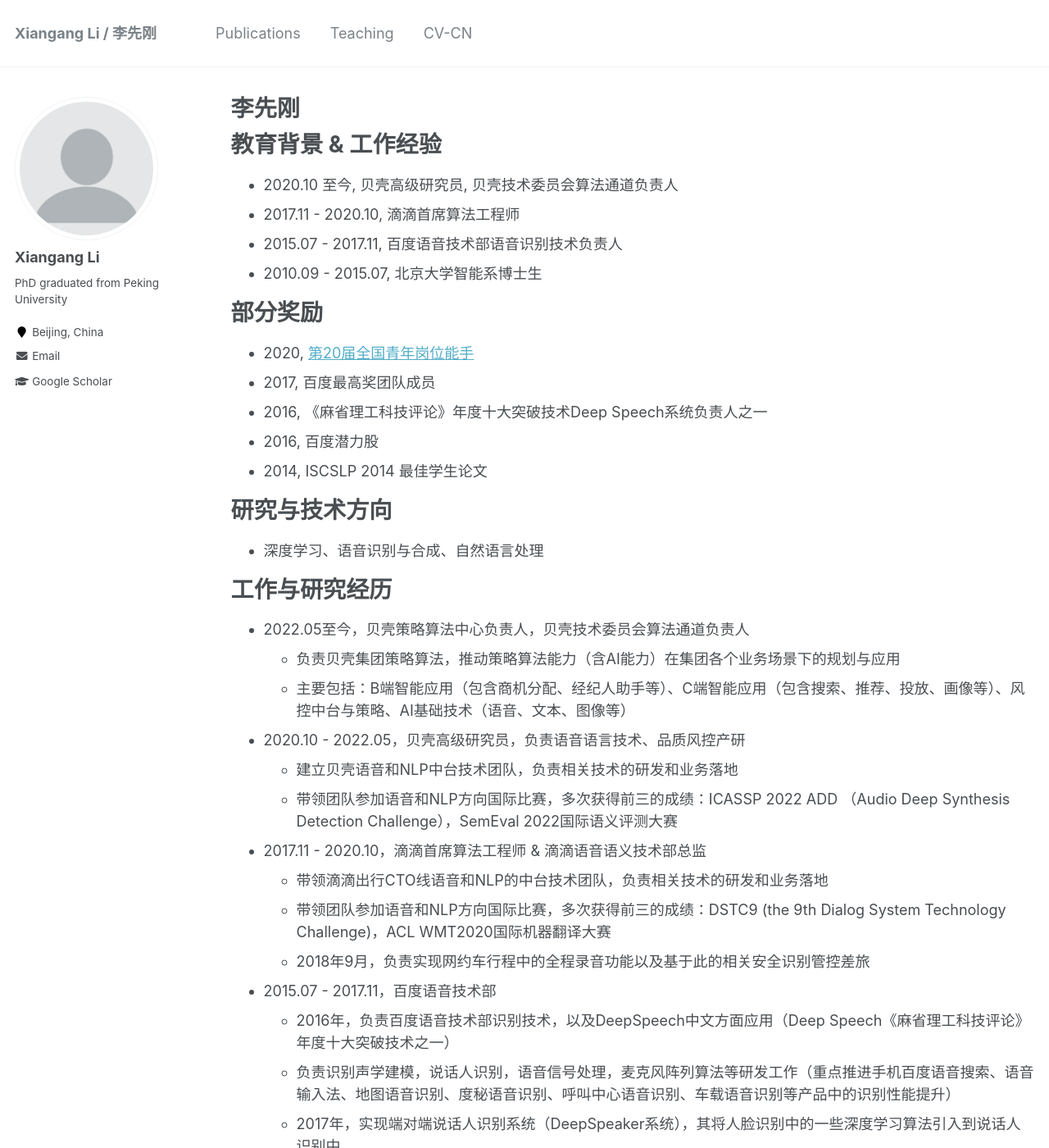
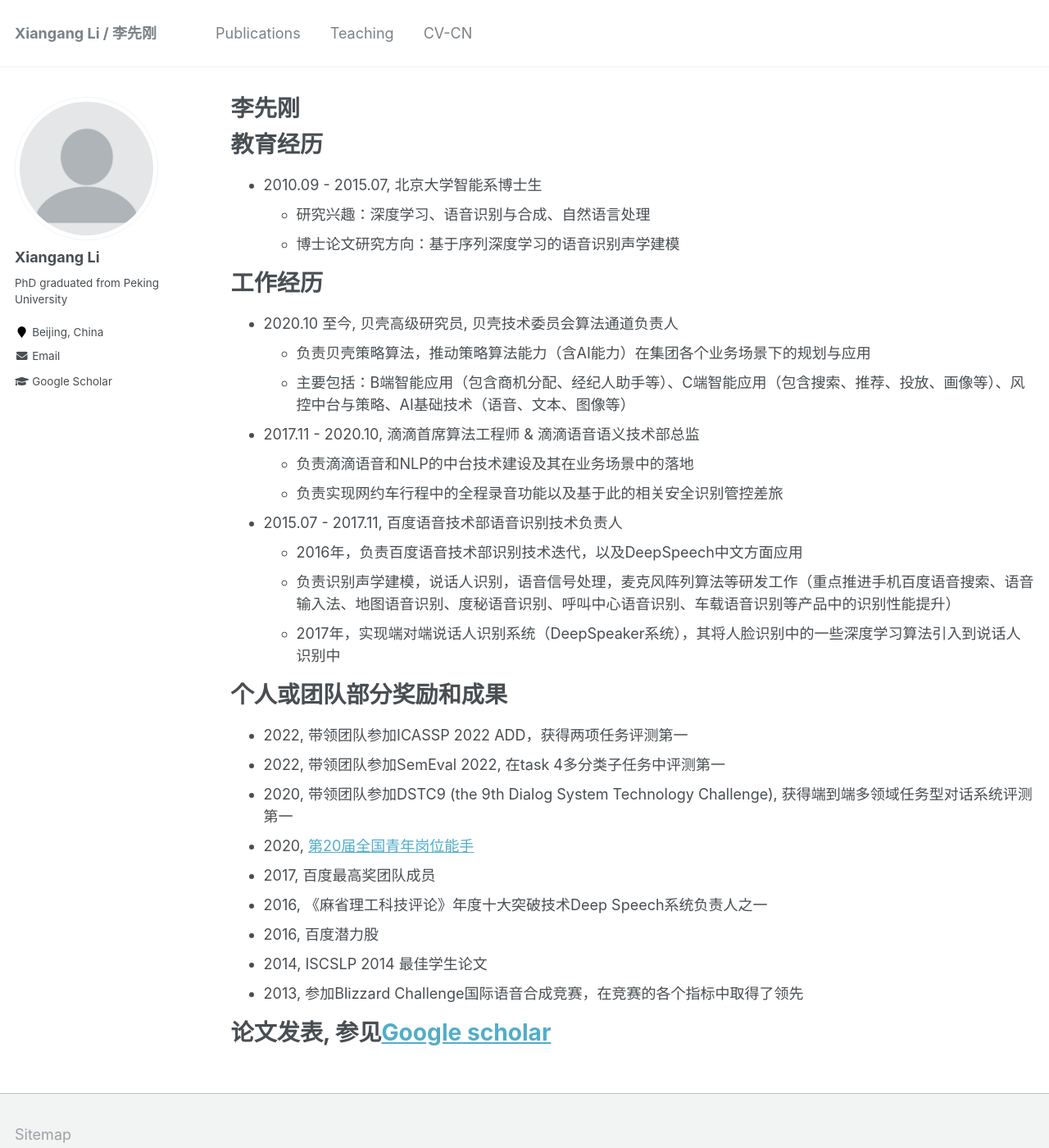
Before and after one commit to xiangangli/xiangangli.github.io, a Jekyll site: the page built from _pages/cv-cn.md, in a window 1280 px wide and 1400 px high. Shown: the whole window at 82% size. Built offline with Jekyll 4.4.1, drawn with Linux system fonts in a browser that asks for light colours; some of the changed text lies outside the part shown.

Commit message:
update cv

```diff
--- a/_pages/cv-cn.md
+++ b/_pages/cv-cn.md
@@ -9,44 +9,36 @@ redirect_from:
 
 {% include base_path %}
 
-教育背景 & 工作经验
+教育经历
+======
+* 2010.09 - 2015.07,    北京大学智能系博士生
+  * 研究兴趣：深度学习、语音识别与合成、自然语言处理
+  * 博士论文研究方向：基于序列深度学习的语音识别声学建模
+
+工作经历
 ======
 * 2020.10 至今, 贝壳高级研究员, 贝壳技术委员会算法通道负责人
-* 2017.11 - 2020.10,    滴滴首席算法工程师
+  * 负责贝壳策略算法，推动策略算法能力（含AI能力）在集团各个业务场景下的规划与应用
+  * 主要包括：B端智能应用（包含商机分配、经纪人助手等）、C端智能应用（包含搜索、推荐、投放、画像等）、风控中台与策略、AI基础技术（语音、文本、图像等）
+* 2017.11 - 2020.10,    滴滴首席算法工程师 & 滴滴语音语义技术部总监
+  * 负责滴滴语音和NLP的中台技术建设及其在业务场景中的落地
+  * 负责实现网约车行程中的全程录音功能以及基于此的相关安全识别管控差旅
 * 2015.07 - 2017.11,    百度语音技术部语音识别技术负责人
-* 2010.09 - 2015.07,    北京大学智能系博士生
+  * 2016年，负责百度语音技术部识别技术迭代，以及DeepSpeech中文方面应用
+  * 负责识别声学建模，说话人识别，语音信号处理，麦克风阵列算法等研发工作（重点推进手机百度语音搜索、语音输入法、地图语音识别、度秘语音识别、呼叫中心语音识别、车载语音识别等产品中的识别性能提升）
+  * 2017年，实现端对端说话人识别系统（DeepSpeaker系统），其将人脸识别中的一些深度学习算法引入到说话人识别中
 
-部分奖励
+个人或团队部分奖励和成果
 ======
+* 2022, 带领团队参加ICASSP 2022 ADD，获得两项任务评测第一
+* 2022, 带领团队参加SemEval 2022, 在task 4多分类子任务中评测第一
+* 2020, 带领团队参加DSTC9 (the 9th Dialog System Technology Challenge), 获得端到端多领域任务型对话系统评测第一
 * 2020, [第20届全国青年岗位能手](https://www.thepaper.cn/newsDetail_forward_8372344)
 * 2017, 百度最高奖团队成员
 * 2016, 《麻省理工科技评论》年度十大突破技术Deep Speech系统负责人之一
 * 2016, 百度潜力股
 * 2014, ISCSLP 2014 最佳学生论文
+* 2013, 参加Blizzard Challenge国际语音合成竞赛，在竞赛的各个指标中取得了领先
 
-研究与技术方向
+论文发表, 参见[Google scholar](https://scholar.google.com/citations?user=80YNQwMAAAAJ&hl=zh-CN)
 ======
-* 深度学习、语音识别与合成、自然语言处理
-
-工作与研究经历
-======
-* 2022.05至今，贝壳策略算法中心负责人，贝壳技术委员会算法通道负责人
-  * 负责贝壳集团策略算法，推动策略算法能力（含AI能力）在集团各个业务场景下的规划与应用
-  * 主要包括：B端智能应用（包含商机分配、经纪人助手等）、C端智能应用（包含搜索、推荐、投放、画像等）、风控中台与策略、AI基础技术（语音、文本、图像等）
-* 2020.10 - 2022.05，贝壳高级研究员，负责语音语言技术、品质风控产研
-  * 建立贝壳语音和NLP中台技术团队，负责相关技术的研发和业务落地
-  * 带领团队参加语音和NLP方向国际比赛，多次获得前三的成绩：ICASSP 2022 ADD （Audio Deep Synthesis Detection Challenge），SemEval 2022国际语义评测大赛
-* 2017.11 - 2020.10，滴滴首席算法工程师 & 滴滴语音语义技术部总监
-  * 带领滴滴出行CTO线语音和NLP的中台技术团队，负责相关技术的研发和业务落地
-  * 带领团队参加语音和NLP方向国际比赛，多次获得前三的成绩：DSTC9 (the 9th Dialog System Technology Challenge)，ACL WMT2020国际机器翻译大赛
-  * 2018年9月，负责实现网约车行程中的全程录音功能以及基于此的相关安全识别管控差旅
-* 2015.07 - 2017.11，百度语音技术部
-  * 2016年，负责百度语音技术部识别技术，以及DeepSpeech中文方面应用（Deep Speech《麻省理工科技评论》年度十大突破技术之一）
-  * 负责识别声学建模，说话人识别，语音信号处理，麦克风阵列算法等研发工作（重点推进手机百度语音搜索、语音输入法、地图语音识别、度秘语音识别、呼叫中心语音识别、车载语音识别等产品中的识别性能提升）
-  * 2017年，实现端对端说话人识别系统（DeepSpeaker系统），其将人脸识别中的一些深度学习算法引入到说话人识别中
-* 2020 - 2015, 北京大学言语听觉研究中心博士生
-  * 2013年，参加Blizzard Challenge国际语音合成竞赛，在竞赛的各个指标中取得了领先
-  * 基于序列建模的语音识别展开了深入研究，相关论文获得了ISCSLP 2014 Best Student Paper Award
-
-论文发表（截止目前Google scholar citation 4400+）[Google scholar](https://scholar.google.com/citations?user=80YNQwMAAAAJ&hl=zh-CN)
-======
```
